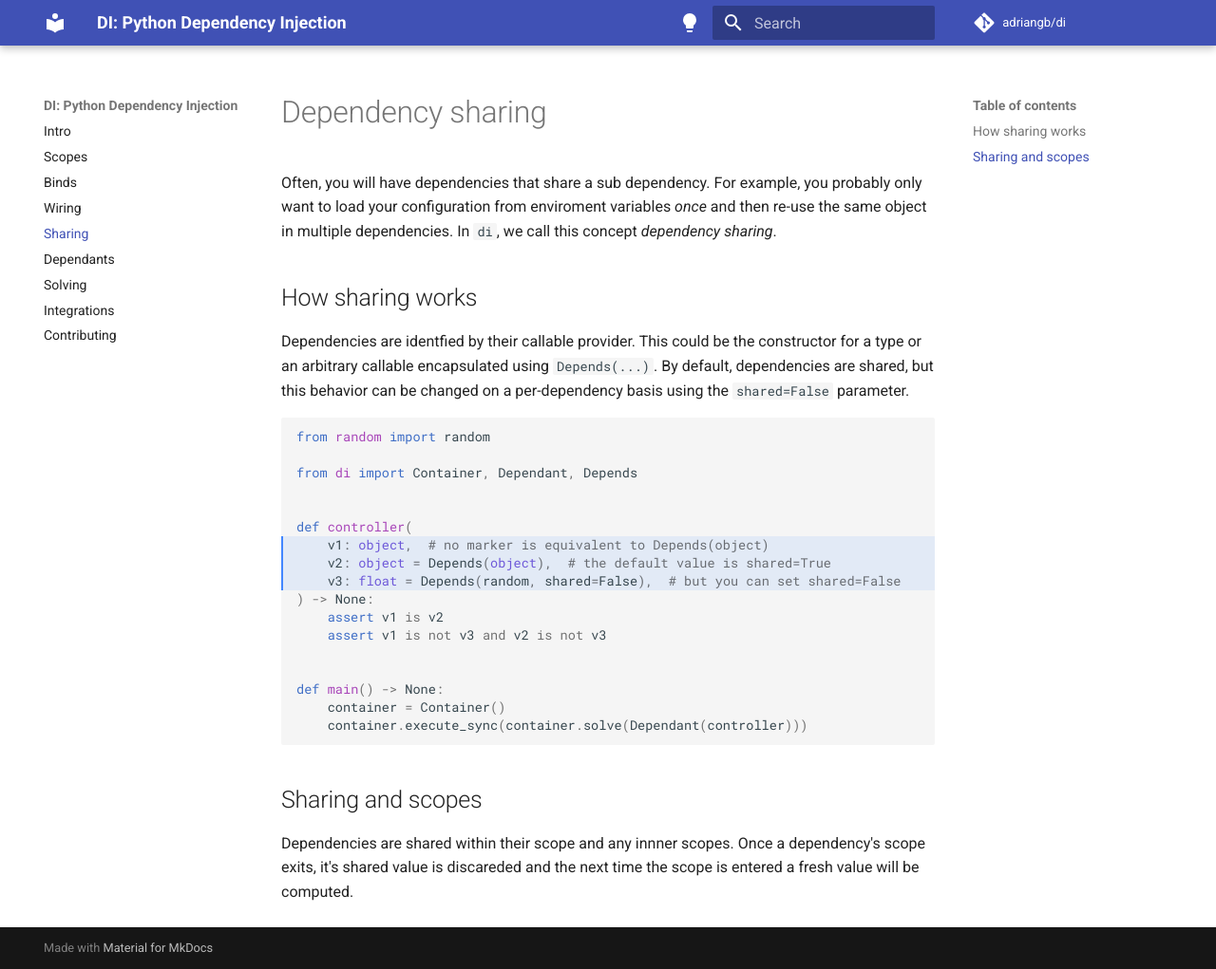
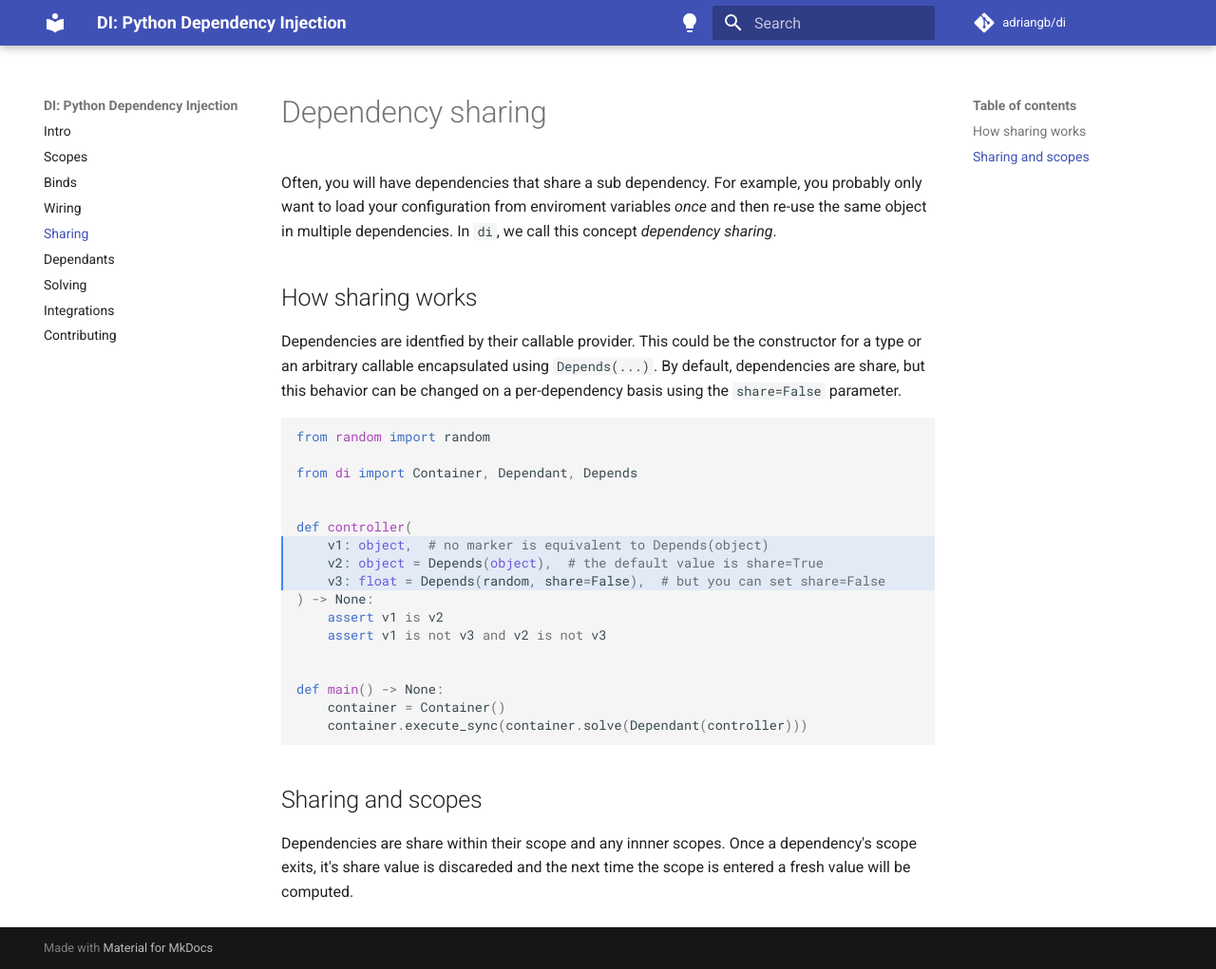
Before and after one commit to adriangb/di, an MkDocs documentation site: the page built from docs/sharing.md, in a window 1280 px wide and 1021 px high. Shown: the whole window at 95% size. Built offline with MkDocs 1.6.1 and Material for MkDocs 9.7.7, drawn with Linux system fonts in a browser that asks for light colours; comment, search, counter and statistics services are not loaded.

Commit message:
Replace shared -> share to save 1 char in Depends(...) calls

````diff
--- a/docs/sharing.md
+++ b/docs/sharing.md
@@ -8,7 +8,7 @@ In `di`, we call this concept *dependency sharing*.
 
 Dependencies are identfied by their callable provider.
 This could be the constructor for a type or an arbitrary callable encapsulated using `Depends(...)`.
-By default, dependencies are shared, but this behavior can be changed on a per-dependency basis using the `shared=False` parameter.
+By default, dependencies are share, but this behavior can be changed on a per-dependency basis using the `share=False` parameter.
 
 ```Python hl_lines="7-9"
 --8<-- "docs/src/sharing.py"
@@ -16,5 +16,5 @@ By default, dependencies are shared, but this behavior can be changed on a per-d
 
 ## Sharing and scopes
 
-Dependencies are shared within their scope and any innner scopes.
-Once a dependency's scope exits, it's shared value is discareded and the next time the scope is entered a fresh value will be computed.
+Dependencies are share within their scope and any innner scopes.
+Once a dependency's scope exits, it's share value is discareded and the next time the scope is entered a fresh value will be computed.
--- a/docs/src/gather_deps_example.py
+++ b/docs/src/gather_deps_example.py
@@ -12,7 +12,7 @@ class Request:
 class SecurityDependant(Dependant[bool]):
     def __init__(self, scopes: Iterable[str]) -> None:
         self.scopes = set(scopes)
-        super().__init__(call=self.__call__, scope=None, shared=False)
+        super().__init__(call=self.__call__, scope=None, share=False)
 
     async def __call__(self, request: Request) -> bool:
         return self.scopes.issubset(request.scopes)
--- a/docs/src/headers_example.py
+++ b/docs/src/headers_example.py
@@ -12,7 +12,7 @@ class Request:
 class HeaderDependant(Dependant[Any]):
     def __init__(self, alias: Optional[str]) -> None:
         self.alias = alias
-        super().__init__(call=None, scope=None, shared=False)
+        super().__init__(call=None, scope=None, share=False)
 
     def infer_call_from_annotation(
         self, param: inspect.Parameter
--- a/docs/src/sharing.py
+++ b/docs/src/sharing.py
@@ -5,8 +5,8 @@ from di import Container, Dependant, Depends
 
 def controller(
     v1: object,  # no marker is equivalent to Depends(object)
-    v2: object = Depends(object),  # the default value is shared=True
-    v3: float = Depends(random, shared=False),  # but you can set shared=False
+    v2: object = Depends(object),  # the default value is share=True
+    v3: float = Depends(random, share=False),  # but you can set share=False
 ) -> None:
     assert v1 is v2
     assert v1 is not v3 and v2 is not v3
````
Also changed, not shown: docs/dependants.md (+1 -1 lines), docs/scopes.md (+2 -2 lines), 8 other files.
